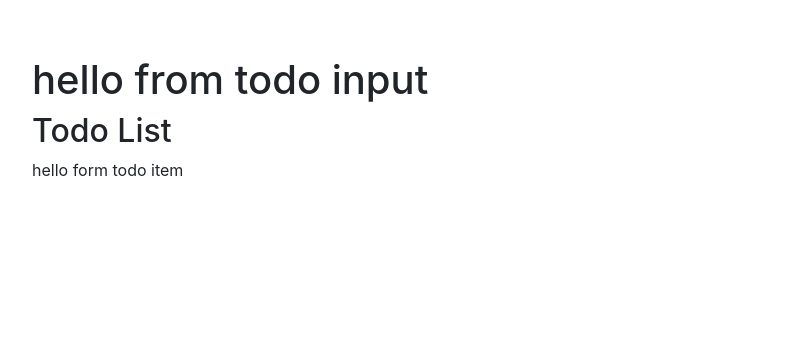
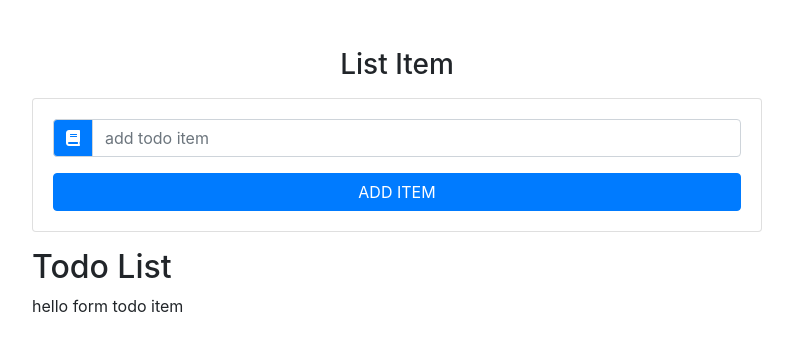
Before and after one commit to alfianhq/todolist, a React (Create React App) app: page / in a window 1280 px wide. Shown: the top 350 px of the page, without its empty margins (243-1036 px from the left). Built offline with nearby package versions, Linux system fonts and the light colour scheme.

Commit message:
handle Input

```diff
--- a/src/App.js
+++ b/src/App.js
@@ -27,7 +27,7 @@
 				<div className='container'>
 					<div className='row'>
 						<div className='col-10 mx-auto col-md-8 mt-5'>
-							<h3 className='text-capitalize text-center'></h3>
+							<h3 className='text-capitalize text-center'>List Item</h3>
 							<TodoInput
 								item={this.state.item}
 								handleChange={this.handleChange}
--- a/src/component/TodoInput.js
+++ b/src/component/TodoInput.js
@@ -2,6 +2,32 @@
 
 export default class TodoInput extends Component {
 	render() {
-		return <h1>hello from todo input</h1>;
+		const {item, handleChange, handleSubmit, editItem} = this.props;
+		return (
+			<div className='card card-body my-3'>
+				<form onSubmit={handleSubmit}>
+					<div className='input-group'>
+						<div className='input-group-prepend'>
+							<div className='input-group-text bg-primary text-white'>
+								<i className='fas fa-book' />
+							</div>
+						</div>
+						<input
+							type='text'
+							className='form-control text-capitalizr'
+							placeholder='add todo item'
+							value={item}
+							onChange={handleChange}
+						/>
+					</div>
+
+					<button
+						type='submit'
+						className='btn btn-block btn-primary mt-3 text-uppercase'>
+						Add Item
+					</button>
+				</form>
+			</div>
+		);
 	}
 }
```
